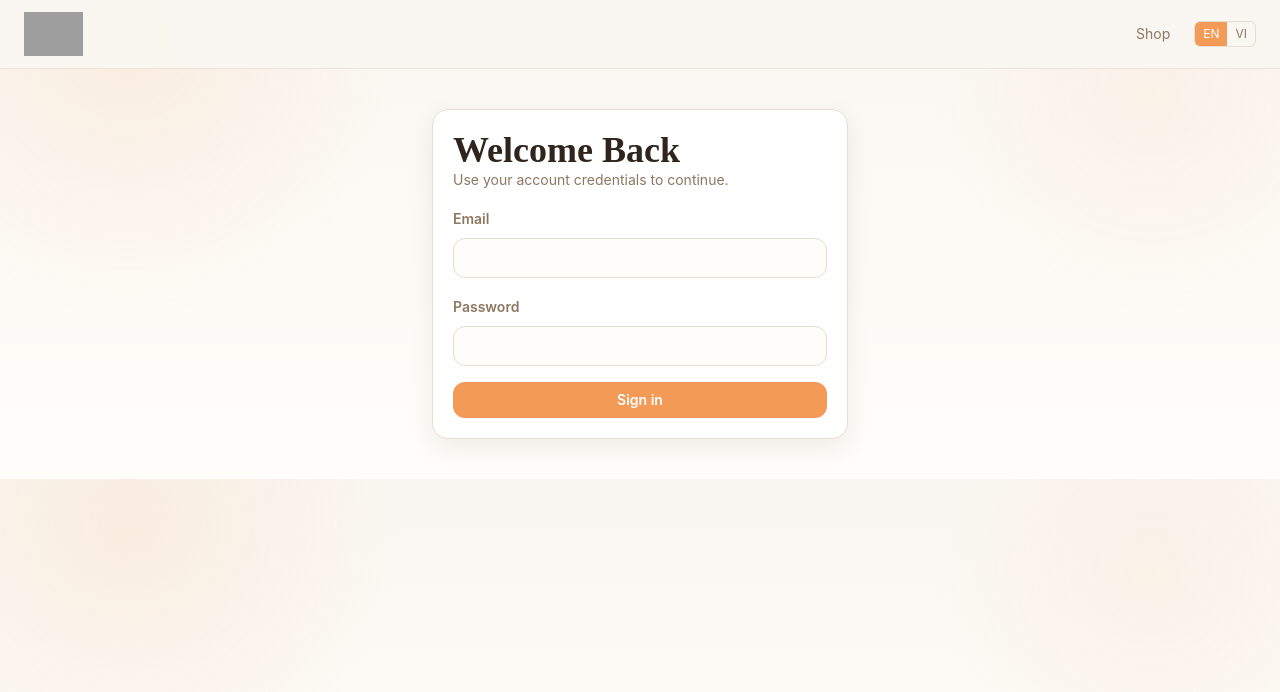
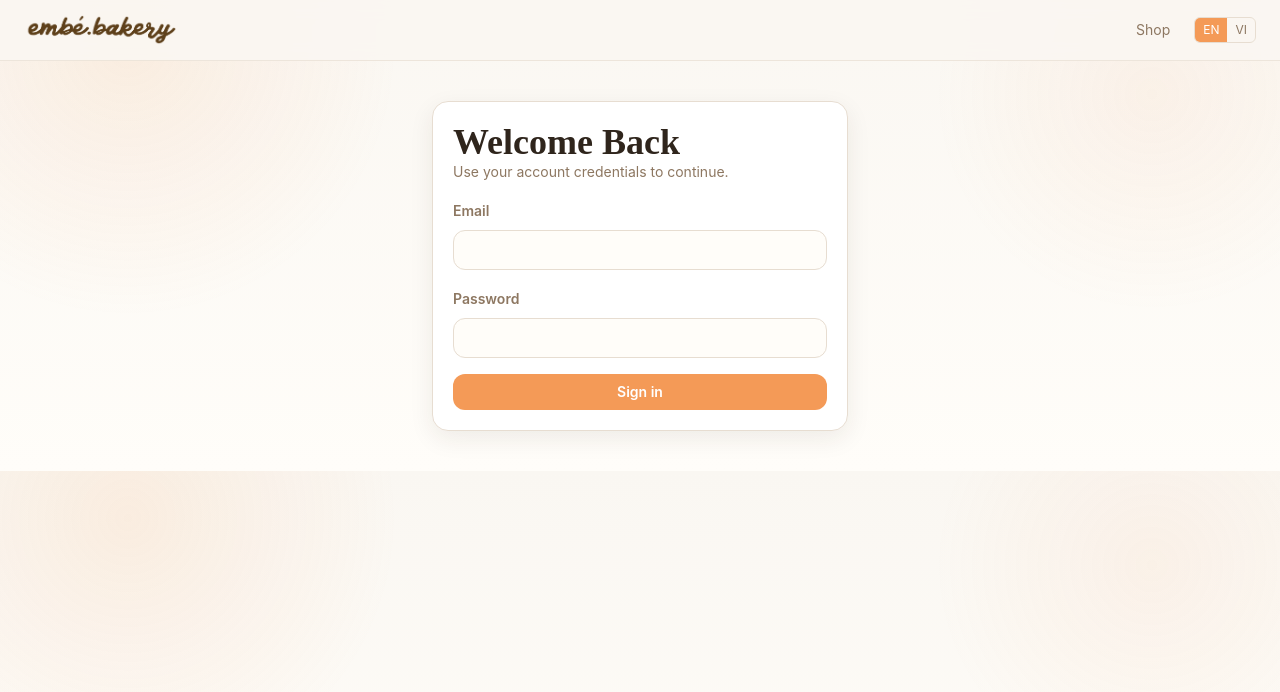
Before and after one commit to ladori08/embe_test_app, a Next.js app in the folder frontend/: page /login in a window 1280 px wide. Shown: the top 692 px of the page. Built offline with nearby package versions, Linux system fonts and the light colour scheme; no server answers.

Commit message:
feat(shop): update storefront branding logo and hero title font
- replace topnav logo with local static asset for stable rendering\n- tune topnav logo size to 50% target\n- set hero title 'Treat you like embé' font stack to LazyDog -> Comic Sans fallback

```diff
--- a/frontend/app/shop/page.tsx
+++ b/frontend/app/shop/page.tsx
@@ -155,7 +155,12 @@ export default function ShopPage() {
           <Doodle className="scribble -right-2 top-3" />
           <Doodle className="scribble bottom-2 left-2" />
           <p className="text-sm uppercase tracking-[0.2em] text-muted">{t('shop.heroTag')}</p>
-          <h1 className="mt-2 max-w-2xl font-script text-5xl leading-tight text-ink">{t('shop.heroTitle')}</h1>
+          <h1
+            className="mt-2 max-w-2xl text-5xl leading-tight text-ink"
+            style={{ fontFamily: 'LazyDog, "Comic Sans MS", "Comic Sans", cursive' }}
+          >
+            {t('shop.heroTitle')}
+          </h1>
           <p className="mt-3 max-w-xl text-muted">{t('shop.heroDesc')}</p>
           <div className="mt-6 flex gap-3">
             <Button onClick={() => setCartOpen(true)}>
--- a/frontend/components/top-nav.tsx
+++ b/frontend/components/top-nav.tsx
@@ -8,7 +8,7 @@ import { useAuth } from '@/components/auth-context';
 import { useI18n } from '@/components/language-context';
 import { hasRole } from '@/lib/permissions';
 
-const STORE_LOGO_URL = 'http://localhost:8080/api/uploads/product-images/1773919296983-6193e106c6b846f487e5f4692515523c.png';
+const STORE_LOGO_URL = '/embe-logo-topnav.png';
 
 export function TopNav() {
   const { user, logout } = useAuth();
@@ -31,7 +31,7 @@ export function TopNav() {
             <img
               src={STORE_LOGO_URL}
               alt="embé.bakery"
-              className="h-10 w-auto max-w-[220px] object-contain sm:h-11"
+              className="h-7 w-auto max-w-[170px] object-contain sm:h-8"
               onError={() => setLogoError(true)}
             />
           )}
```
Also changed, not shown: frontend/public/embe-logo-topnav.png (added).
